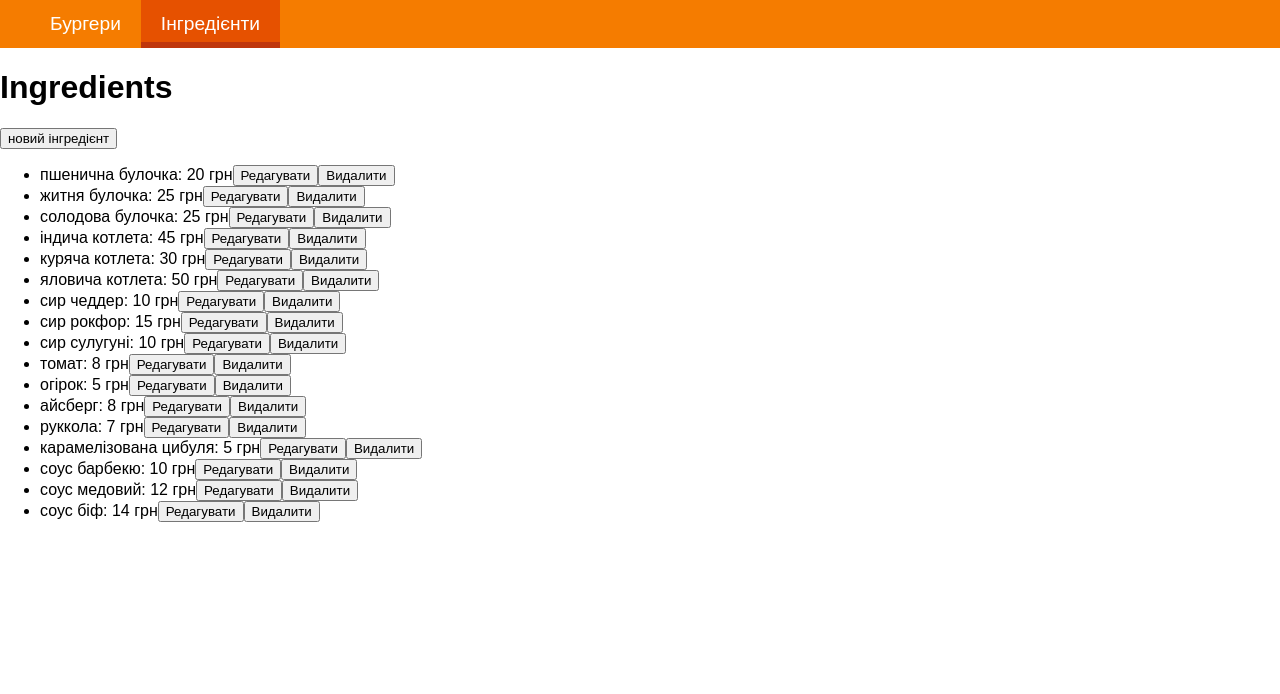
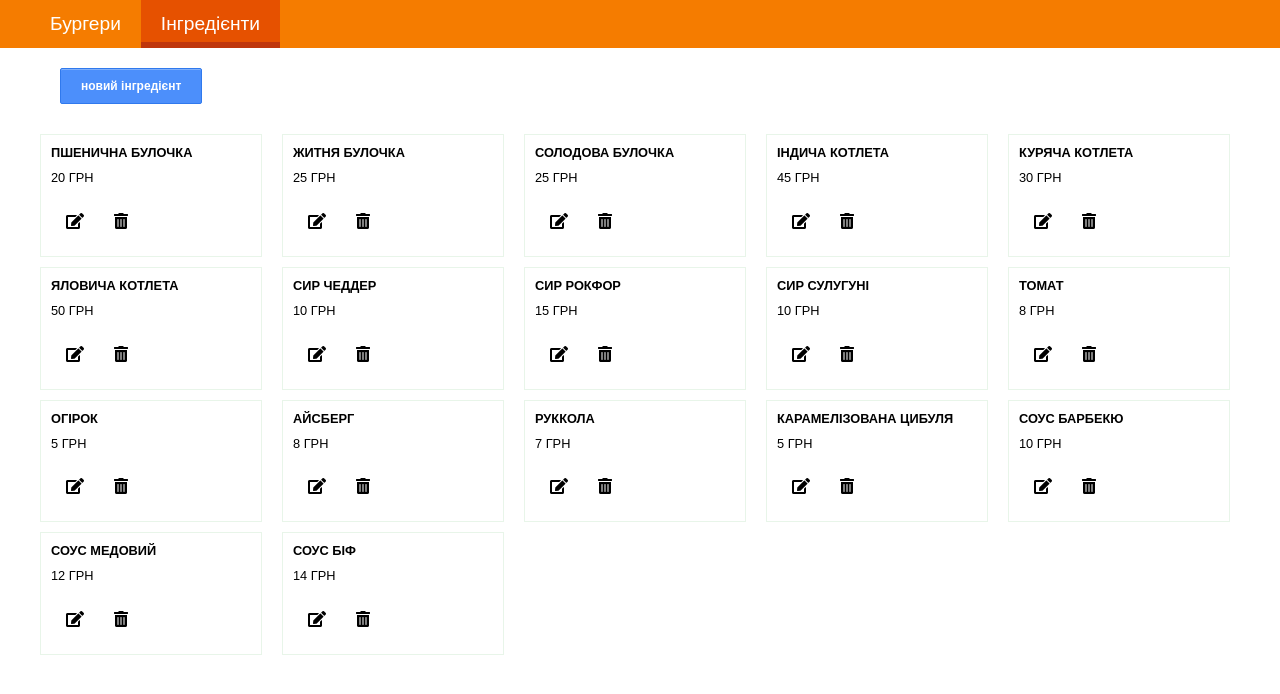
Before and after one commit to vallbs/burgerAdmin2, a React (Create React App) app: page /ingredients in a window 1280 px wide. Shown: the top 694 px of the page. Built offline with nearby package versions, Linux system fonts and the light colour scheme.

Commit message:
added styles for ingridients

```diff
--- a/src/App.js
+++ b/src/App.js
@@ -2,10 +2,11 @@ import React, { Component } from 'react';
 import logo from './logo.svg';
 import './App.css';
 
-import { Switch, Route, Redirect } from 'react-router-dom';
+import { withRouter, Switch, Route, Redirect } from 'react-router-dom';
 
 import Menu from './containers/Menu/Menu';
 import Burgers from './containers/Burgers/Burgers';
+import BurgerDetails from './containers/Burger/BurgerDetails';
 import Ingredients from './containers/Ingredients/Ingredients';
 
 class App extends Component {
@@ -14,6 +15,7 @@ class App extends Component {
       <div>
         <Menu />
         <Switch>
+          <Route path="/burgers/:id" exact component={BurgerDetails}/>
           <Route path="/burgers" component={Burgers}/>
           <Route path="/ingredients" component={Ingredients}/>
           <Route path="/" component={Burgers}/>
@@ -25,4 +27,4 @@ class App extends Component {
   }
 }
 
-export default App;
+export default withRouter(App);
--- /dev/null
+++ b/src/containers/Burger/BurgerDetails.js
@@ -0,0 +1,12 @@
+import React from 'react';
+
+const burgerDetails = (props) => {
+    console.log(props);
+    return (
+        <div>
+            <h1>Burger Details</h1>
+        </div>
+    );
+}
+
+export default burgerDetails;
--- a/src/containers/Burgers/Burgers.css
+++ b/src/containers/Burgers/Burgers.css
@@ -1,7 +1,6 @@
 .Burgers {
-    border: 1px solid black;
-    width: 90%;
-    margin: 0 auto;
+    /* border: 1px solid black; */
+    margin: 0 30px;
 }
 
 .BurgersList {
@@ -12,8 +11,15 @@
 .BurgerItem {
     list-style: none;
     font-size: 1.2rem;
-    /* border: 1px solid red; */
-    margin: 0px 30px 30px;
+    /*border: 1px solid red; */
+    margin: 0px 30px 10px 30px;
+    padding: 15px;
+}
+
+.BurgerItem:hover {
+    background-color: #e8f5e9;
+    cursor: pointer;
+    border-radius: 5px;
 }
 
 .BurgerItemName {
@@ -23,9 +29,9 @@
 
 .BurgerItemIngredients {
     /* font-style: italic; */
-    font-size: 0.8rem;
+    font-size: 0.7rem;
     text-transform: uppercase;
-    margin: 10px;
+    margin: 5px 0 10px 0;
     /* border: 1px solid red; */
 }
 
@@ -35,7 +41,22 @@
     font-size: 0.8rem;
 }
 
-.BurgerCreate {
-    padding: 5px 20px;
-    margin: 30px 0 30px 30px;
+.BurgerCreateButton {
+    color: white;
+    background: #4C8FFB;
+    border: 1px #3079ED solid;
+    box-shadow: inset 0 1px 0 #80B0FB;
+    margin: 20px 0 20px 30px;
+    padding: 10px 20px;
+    border-radius: 2px;
+    font-weight: bold;
+    font-size: 9pt;
+    outline: none;
+    cursor: pointer;
 }
+
+.BurgerCreateButton:hover {
+    border: 1px #2F5BB7 solid;
+    box-shadow: 0 1px 1px #EAEAEA, inset 0 1px 0 #5A94F1;
+    background: #3F83F1;
+}
--- a/src/containers/Burgers/Burgers.js
+++ b/src/containers/Burgers/Burgers.js
@@ -1,12 +1,21 @@
 import React, {Component} from 'react';
+
 import  './Burgers.css';
 
 class Burgers extends Component {
+
+    handleBurgerDetails = (burgerId) => {
+        // console.log("burgerId", burgerId);
+        // console.log("handleBurgerDetails", this.props.location.pathname+"/"+burgerId);
+        // <Redirect to={this.props.location.pathname+"/"+burgerId} />
+        this.props.history.push(this.props.location.pathname+"/"+burgerId);
+    }
 
     render () {
         const burgers = this.state.burgers.map(burger => {
             return (
                 <li
+                    onClick={burgerId => this.handleBurgerDetails(burger.id)}
                     className="BurgerItem"
                     key={burger.id}>
                     <div >
@@ -32,7 +41,7 @@ class Burgers extends Component {
             <div className="Burgers">
             {/* // <div> */}
                 {/* <h1>Бургери</h1> */}
-                <button className="BurgerCreate">новий бургер</button>
+                <button className="BurgerCreateButton">новий бургер</button>
                 <ul className="BurgersList">{burgers}</ul>
             </div>
         );
--- /dev/null
+++ b/src/containers/Ingredients/Ingredients.css
@@ -0,0 +1,71 @@
+.Ingredients {
+    /* border: 1px solid black; */
+    margin: 0 30px;
+}
+
+.IngredientsList {
+    padding: 0;
+    margin: 0;
+    display: flex;
+    flex-direction: row;
+    flex-wrap: wrap;
+    justify-content: flex-start;
+}
+
+.IngredientItem {
+    list-style: none;
+    border: 1px solid #e8f5e9;
+    margin: 10px 10px 0 10px;
+    padding: 10px;
+    min-width: 200px;
+}
+
+.IngredientItemName {
+    text-transform: uppercase;
+    font-weight: 600;
+    font-size: 0.8rem;
+    margin: 0;
+}
+
+.IngredientItemPrice {
+    text-transform: uppercase;
+    font-weight: 100;
+    font-size: 0.8rem;
+    margin-top: 10px;
+}
+
+.IngredientCreateButton {
+    color: white;
+    background: #4C8FFB;
+    border: 1px #3079ED solid;
+    box-shadow: inset 0 1px 0 #80B0FB;
+    margin: 20px 0 20px 30px;
+    padding: 10px 20px;
+    border-radius: 2px;
+    font-weight: bold;
+    font-size: 9pt;
+    outline: none;
+    cursor: pointer;
+}
+
+.IngredientCreateButton:hover {
+    border: 1px #2F5BB7 solid;
+    box-shadow: 0 1px 1px #EAEAEA, inset 0 1px 0 #5A94F1;
+    background: #3F83F1;
+}
+
+.IngredientButton {
+    display: inline-block;
+    text-transform: lowercase;
+    /* color: blue;
+    text-decoration: underline; */
+    cursor: pointer;
+    padding: 15px;
+    outline: none;
+    margin: 0;
+
+}
+
+.IngredientButton:hover {
+    background-color: #e8f5e9;
+}
--- a/src/containers/Ingredients/Ingredients.js
+++ b/src/containers/Ingredients/Ingredients.js
@@ -1,6 +1,31 @@
 import React, { Component } from 'react';
+import "./Ingredients.css";
 
 class Ingredients extends Component {
+
+    render () {
+        const ingredients = this.state.ingredients.map(ing => {
+            return (
+                <li
+                    className="IngredientItem"
+                    key={ing.id}>
+                    <p className="IngredientItemName">{ing.name}</p>
+                    <p className="IngredientItemPrice">{ing.price} грн</p>
+                    {/* <button>Редагувати</button>
+                    <button>Видалити</button> */}
+                    <a className="IngredientButton"><i class="fas fa-edit"></i></a>
+                    <a className="IngredientButton"><i class="fas fa-trash-alt"></i></a>
+                </li>
+            );
+        });
+        return (
+            <div className="Ingredients">
+                {/* <h1>Ingredients</h1> */}
+                <button className="IngredientCreateButton">новий інгредієнт</button>
+                <ul className="IngredientsList">{ingredients}</ul>
+            </div>
+        );
+    }
 
     state = { ingredients:
         [
@@ -23,26 +48,6 @@ class Ingredients extends Component {
             {id: "i17", name: "соус біф", price: 14}
         ]
     }
-
-    render () {
-        const ingredients = this.state.ingredients.map(ing => {
-            return (
-                <li key={ing.id}>
-                    <span>{ing.name}: </span>
-                    <span>{ing.price} грн</span>
-                    <button>Редагувати</button>
-                    <button>Видалити</button>
-                </li>
-            );
-        });
-        return (
-            <div>
-                <h1>Ingredients</h1>
-                <button>новий інгредієнт</button>
-                <ul>{ingredients}</ul>
-            </div>
-        );
-    }
 };
 
 export default Ingredients;
```
